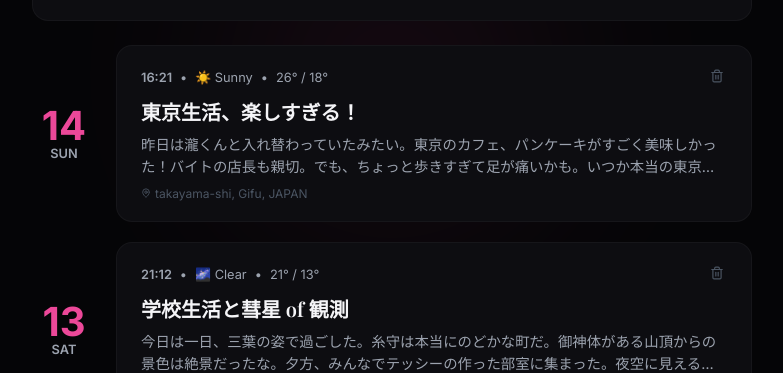
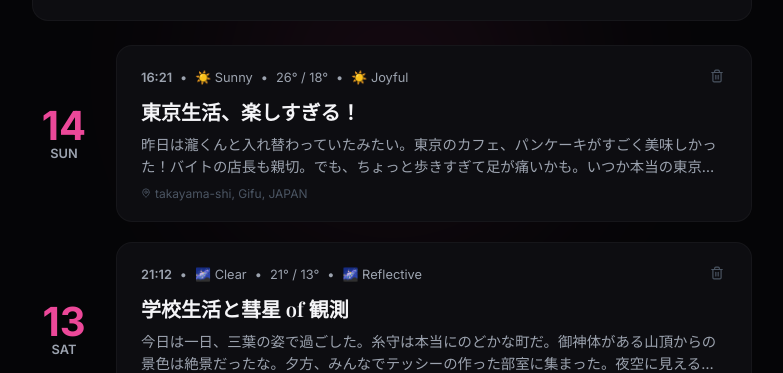
Before and after one commit to nahidgaziang/DiaryProject, a React (Vite) app: page / in a window 1280 px wide. Both pictures are taken after a click on the button "Seed Demo". Shown: the part 290-663 px from the top of the page, without its empty margins (248-1031 px from the left). Built offline with nearby package versions, Linux system fonts and the light colour scheme; a web font is replaced by a local one.

Commit message:
Expose mood emoji and label in feed cards and details modal

```diff
--- a/src/App.tsx
+++ b/src/App.tsx
@@ -859,6 +859,8 @@ function App() {
                               </span>
                               <span>•</span>
                               <span>{WEATHER_ICONS[entry.weather]?.emoji} {WEATHER_ICONS[entry.weather]?.label}</span>
+                              <span>•</span>
+                              <span>{MOODS.find(m => m.type === entry.mood)?.icon} {MOODS.find(m => m.type === entry.mood)?.label}</span>
                             </div>
                             <button
                               onClick={(e) => { e.stopPropagation(); handleDelete(entry.id); }}
@@ -950,6 +952,8 @@ function App() {
                                   <span>{matchingEntry.temperature}</span>
                                 </>
                               )}
+                              <span>•</span>
+                              <span>{MOODS.find(m => m.type === matchingEntry.mood)?.icon} {MOODS.find(m => m.type === matchingEntry.mood)?.label}</span>
                             </div>
                             <button
                               onClick={(e) => { e.stopPropagation(); handleDelete(matchingEntry.id); }}
@@ -1779,6 +1783,10 @@ function App() {
                     <span>•</span>
                     <span style={{ display: 'flex', alignItems: 'center', gap: '0.15rem' }}>
                       <MapPin size={10} /> {selectedEntry.location}
+                    </span>
+                    <span>•</span>
+                    <span>
+                      {MOODS.find(m => m.type === selectedEntry.mood)?.icon} {MOODS.find(m => m.type === selectedEntry.mood)?.label.toUpperCase()}
                     </span>
                   </div>
                 </div>
```
